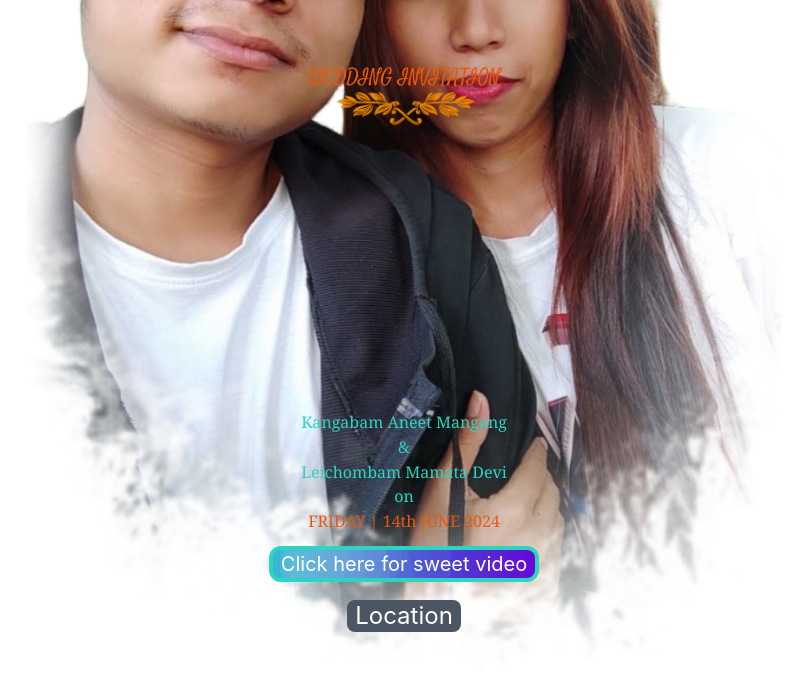
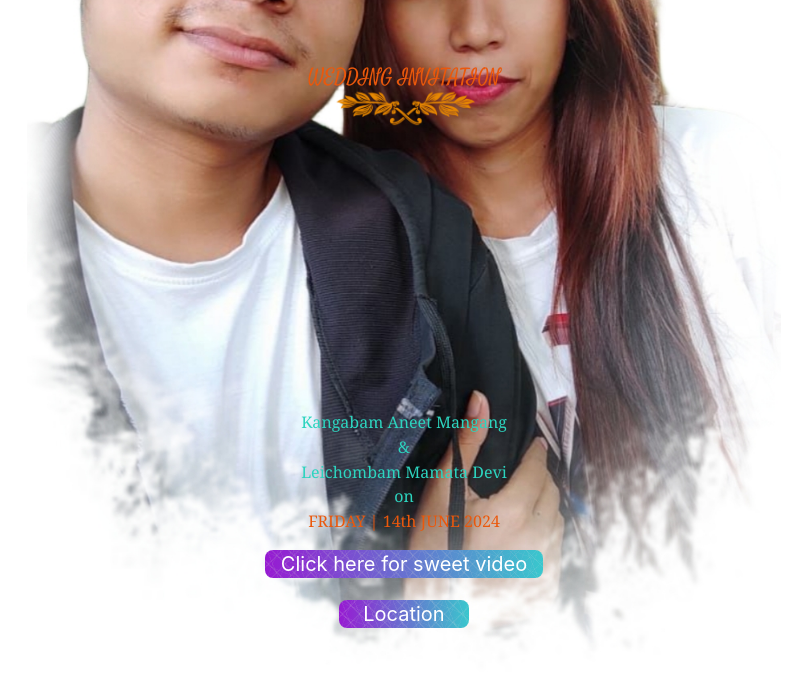
Before and after one commit to Lanthoiba123/Wedding-Invitation-, a React (Vite) app: page / in a window 1280 px wide. Shown: the top 682 px of the page, without its empty margins (236-1042 px from the left). Built offline with nearby package versions, Linux system fonts and the light colour scheme.

Commit message:
change button

```diff
--- a/src/App.css
+++ b/src/App.css
@@ -42,77 +42,110 @@ html,
 }
 
 .gradiant {
-  background-image: radial-gradient(
-      circle at 67% 83%,
-      hsla(317, 0%, 96%, 0.05) 0%,
-      hsla(317, 0%, 96%, 0.05) 1%,
-      transparent 1%,
-      transparent 5%,
-      transparent 5%,
-      transparent 100%
+  background-image: repeating-linear-gradient(
+      135deg,
+      hsla(264, 0%, 88%, 0.03) 0px,
+      hsla(264, 0%, 88%, 0.03) 1px,
+      transparent 1px,
+      transparent 12px
     ),
-    radial-gradient(
-      circle at 24% 80%,
-      hsla(317, 0%, 96%, 0.05) 0%,
-      hsla(317, 0%, 96%, 0.05) 27%,
-      transparent 27%,
-      transparent 63%,
-      transparent 63%,
-      transparent 100%
+    repeating-linear-gradient(
+      45deg,
+      hsla(264, 0%, 88%, 0.03) 0px,
+      hsla(264, 0%, 88%, 0.03) 1px,
+      transparent 1px,
+      transparent 12px
     ),
-    radial-gradient(
-      circle at 23% 5%,
-      hsla(317, 0%, 96%, 0.05) 0%,
-      hsla(317, 0%, 96%, 0.05) 26%,
-      transparent 26%,
-      transparent 82%,
-      transparent 82%,
-      transparent 100%
+    repeating-linear-gradient(
+      67.5deg,
+      hsla(264, 0%, 88%, 0.03) 0px,
+      hsla(264, 0%, 88%, 0.03) 1px,
+      transparent 1px,
+      transparent 12px
     ),
-    radial-gradient(
-      circle at 21% 11%,
-      hsla(317, 0%, 96%, 0.05) 0%,
-      hsla(317, 0%, 96%, 0.05) 35%,
-      transparent 35%,
-      transparent 45%,
-      transparent 45%,
-      transparent 100%
+    repeating-linear-gradient(
+      135deg,
+      hsla(264, 0%, 88%, 0.03) 0px,
+      hsla(264, 0%, 88%, 0.03) 1px,
+      transparent 1px,
+      transparent 12px
     ),
-    radial-gradient(
-      circle at 10% 11%,
-      hsla(317, 0%, 96%, 0.05) 0%,
-      hsla(317, 0%, 96%, 0.05) 21%,
-      transparent 21%,
-      transparent 81%,
-      transparent 81%,
-      transparent 100%
+    repeating-linear-gradient(
+      45deg,
+      hsla(264, 0%, 88%, 0.03) 0px,
+      hsla(264, 0%, 88%, 0.03) 1px,
+      transparent 1px,
+      transparent 12px
     ),
-    radial-gradient(
-      circle at 19% 61%,
-      hsla(317, 0%, 96%, 0.05) 0%,
-      hsla(317, 0%, 96%, 0.05) 20%,
-      transparent 20%,
-      transparent 61%,
-      transparent 61%,
-      transparent 100%
+    repeating-linear-gradient(
+      112.5deg,
+      hsla(264, 0%, 88%, 0.03) 0px,
+      hsla(264, 0%, 88%, 0.03) 1px,
+      transparent 1px,
+      transparent 12px
     ),
-    radial-gradient(
-      circle at 13% 77%,
-      hsla(317, 0%, 96%, 0.05) 0%,
-      hsla(317, 0%, 96%, 0.05) 63%,
-      transparent 63%,
-      transparent 72%,
-      transparent 72%,
-      transparent 100%
+    repeating-linear-gradient(
+      112.5deg,
+      hsla(264, 0%, 88%, 0.03) 0px,
+      hsla(264, 0%, 88%, 0.03) 1px,
+      transparent 1px,
+      transparent 12px
     ),
-    radial-gradient(
-      circle at 30% 93%,
-      hsla(317, 0%, 96%, 0.05) 0%,
-      hsla(317, 0%, 96%, 0.05) 33%,
-      transparent 33%,
-      transparent 82%,
-      transparent 82%,
-      transparent 100%
+    repeating-linear-gradient(
+      45deg,
+      hsla(264, 0%, 88%, 0.03) 0px,
+      hsla(264, 0%, 88%, 0.03) 1px,
+      transparent 1px,
+      transparent 12px
     ),
-    linear-gradient(90deg, rgb(22, 176, 207), rgb(103, 7, 215));
+    repeating-linear-gradient(
+      22.5deg,
+      hsla(264, 0%, 88%, 0.03) 0px,
+      hsla(264, 0%, 88%, 0.03) 1px,
+      transparent 1px,
+      transparent 12px
+    ),
+    repeating-linear-gradient(
+      45deg,
+      hsla(264, 0%, 88%, 0.03) 0px,
+      hsla(264, 0%, 88%, 0.03) 1px,
+      transparent 1px,
+      transparent 12px
+    ),
+    repeating-linear-gradient(
+      22.5deg,
+      hsla(264, 0%, 88%, 0.03) 0px,
+      hsla(264, 0%, 88%, 0.03) 1px,
+      transparent 1px,
+      transparent 12px
+    ),
+    repeating-linear-gradient(
+      135deg,
+      hsla(264, 0%, 88%, 0.03) 0px,
+      hsla(264, 0%, 88%, 0.03) 1px,
+      transparent 1px,
+      transparent 12px
+    ),
+    repeating-linear-gradient(
+      157.5deg,
+      hsla(264, 0%, 88%, 0.03) 0px,
+      hsla(264, 0%, 88%, 0.03) 1px,
+      transparent 1px,
+      transparent 12px
+    ),
+    repeating-linear-gradient(
+      67.5deg,
+      hsla(264, 0%, 88%, 0.03) 0px,
+      hsla(264, 0%, 88%, 0.03) 1px,
+      transparent 1px,
+      transparent 12px
+    ),
+    repeating-linear-gradient(
+      67.5deg,
+      hsla(264, 0%, 88%, 0.03) 0px,
+      hsla(264, 0%, 88%, 0.03) 1px,
+      transparent 1px,
+      transparent 12px
+    ),
+    linear-gradient(90deg, rgb(151, 26, 210), rgb(57, 199, 205));
 }
--- a/src/image.jsx
+++ b/src/image.jsx
@@ -48,12 +48,12 @@ function App() {
         /> */}
         <Link
           to="/video"
-          className="gradiant absolute text-xl text-center text-white rounded-lg px-2  bg-gray-600 mt-[550px] ring-4 ring-teal-400"
+          className="gradiant absolute text-xl text-center text-white rounded-lg px-4  bg-gray-600 mt-[550px] "
         >
           Click here for sweet video
         </Link>
         <div
-          className="absolute text-2xl text-center text-white rounded-lg px-2  bg-gray-600 mt-[600px]"
+          className="gradiant absolute text-xl text-center text-white rounded-lg px-6  bg-gray-600 mt-[600px]"
           onClick={open}
         >
           Location
```
